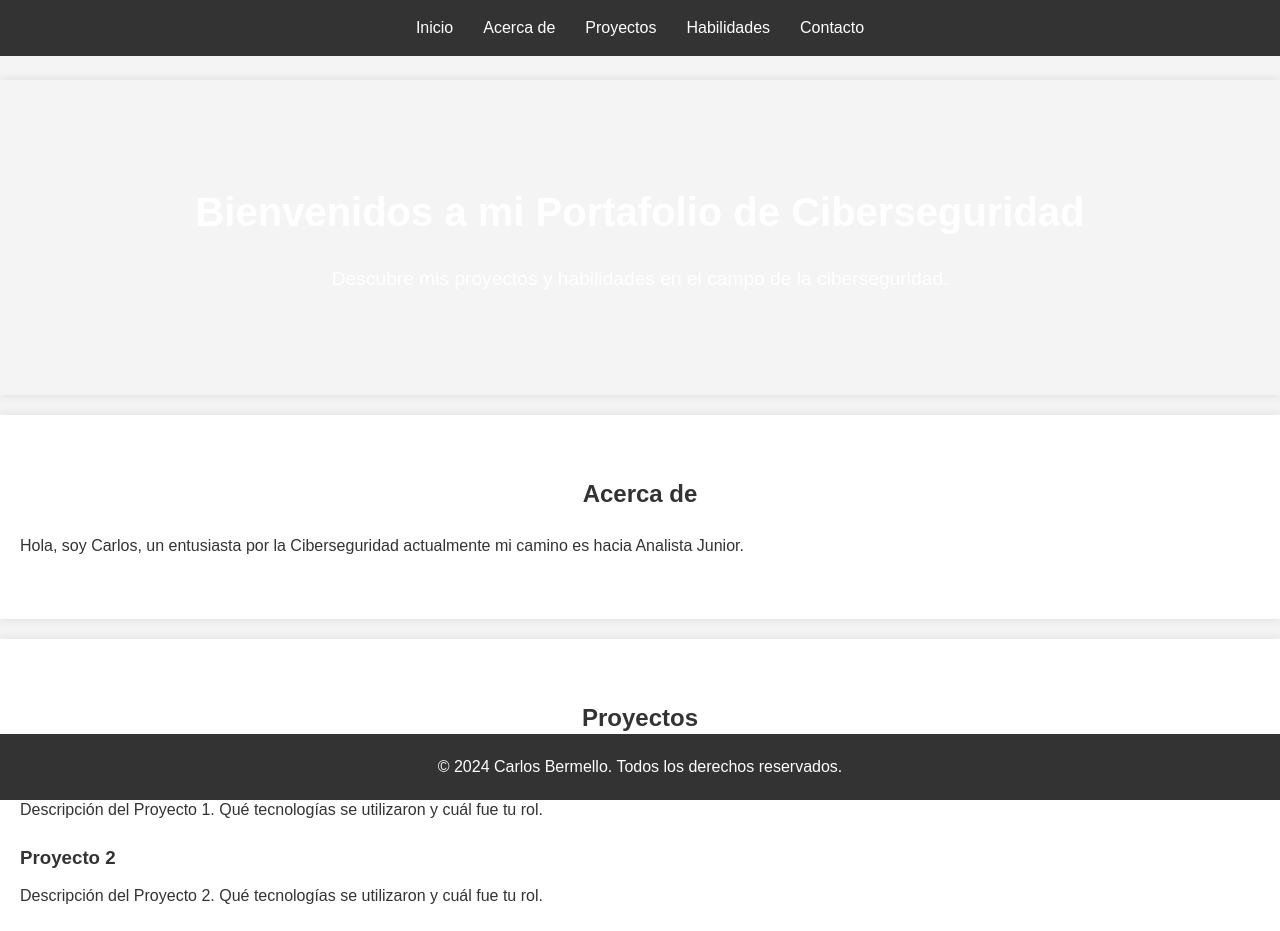
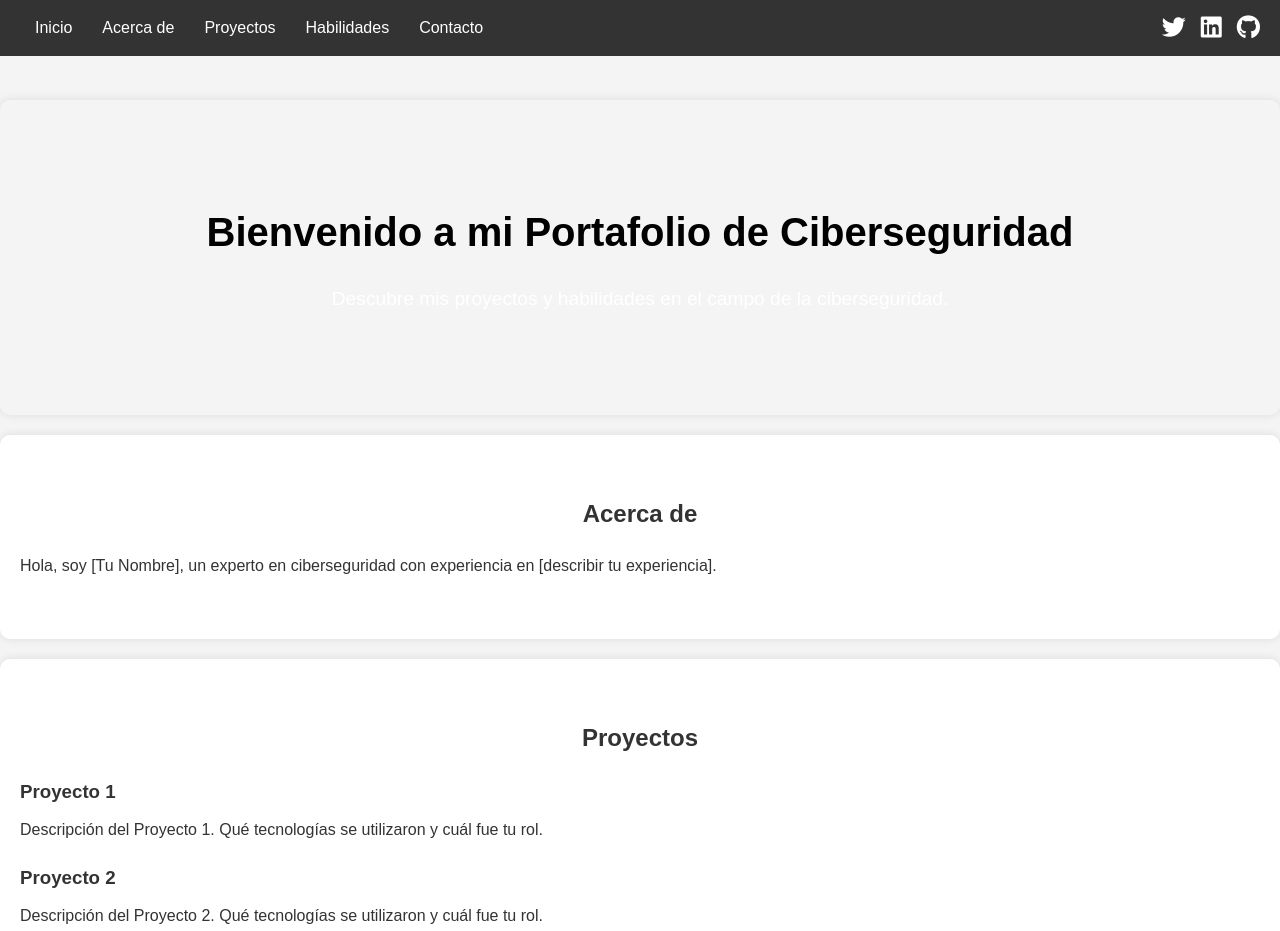
Before and after one commit to cbermell/cbermell.github.io, a plain HTML site: page index.html in a window 1280 px wide. Shown: the top 931 px of the page. Drawn offline with nearby package versions, Linux system fonts and the light colour scheme.

Commit message:
modernizacion

```diff
--- a/index.html
+++ b/index.html
@@ -5,6 +5,7 @@
     <meta name="viewport" content="width=device-width, initial-scale=1.0">
     <title>Portafolio de Ciberseguridad</title>
     <link rel="stylesheet" href="styles.css">
+    <link rel="stylesheet" href="https://cdnjs.cloudflare.com/ajax/libs/font-awesome/6.0.0-beta3/css/all.min.css">
     <link rel="stylesheet" href="https://cdnjs.cloudflare.com/ajax/libs/aos/2.3.4/aos.css">
 </head>
 <body>
@@ -18,16 +19,21 @@
                 <li><a href="#contacto">Contacto</a></li>
             </ul>
         </nav>
+        <div class="social-icons">
+            <a href="https://twitter.com" target="_blank"><i class="fab fa-twitter"></i></a>
+            <a href="https://linkedin.com" target="_blank"><i class="fab fa-linkedin"></i></a>
+            <a href="https://github.com" target="_blank"><i class="fab fa-github"></i></a>
+        </div>
     </header>
 
     <section id="inicio" data-aos="fade-up">
-        <h1>Bienvenidos a mi Portafolio de Ciberseguridad</h1>
+        <h1 class="titulo-principal">Bienvenido a mi Portafolio de Ciberseguridad</h1>
         <p>Descubre mis proyectos y habilidades en el campo de la ciberseguridad.</p>
     </section>
 
     <section id="acerca-de" data-aos="fade-right">
         <h2>Acerca de</h2>
-        <p>Hola, soy Carlos, un entusiasta por la Ciberseguridad actualmente mi camino es hacia Analista Junior.</p>
+        <p>Hola, soy [Tu Nombre], un experto en ciberseguridad con experiencia en [describir tu experiencia].</p>
     </section>
 
     <section id="proyectos" data-aos="fade-left">
@@ -70,7 +76,7 @@
     </section>
 
     <footer>
-        <p>&copy; 2024 Carlos Bermello. Todos los derechos reservados.</p>
+        <p>&copy; 2024 [Tu Nombre]. Todos los derechos reservados.</p>
     </footer>
 
     <script src="https://cdnjs.cloudflare.com/ajax/libs/aos/2.3.4/aos.js"></script>
--- a/scripts.js
+++ b/scripts.js
@@ -1,4 +1,4 @@
-document.addEventListener('DOMContentLoaded', (event) => {
+ddocument.addEventListener('DOMContentLoaded', (event) => {
     const navLinks = document.querySelectorAll('header nav ul li a');
 
     navLinks.forEach(link => {
--- a/styles.css
+++ b/styles.css
@@ -6,22 +6,26 @@
 }
 
 body {
-    font-family: Arial, sans-serif;
+    font-family: 'Arial', sans-serif;
     line-height: 1.6;
     color: #333;
     background-color: #f4f4f4;
-    padding-top: 60px; /* Espacio para el encabezado fijo */
+    padding-top: 80px; /* Espacio para el encabezado fijo */
 }
 
 /* Estilos del encabezado y la navegación */
 header {
     background: #333;
-    color: #000000;
+    color: #fff;
     position: fixed;
     width: 100%;
     top: 0;
     left: 0;
     z-index: 1000;
+    display: flex;
+    justify-content: space-between;
+    align-items: center;
+    padding: 0 20px;
 }
 
 header nav ul {
@@ -46,12 +50,29 @@ header nav ul li a:hover {
     color: #ff6347;
 }
 
+/* Estilos de los iconos sociales */
+.social-icons {
+    display: flex;
+}
+
+.social-icons a {
+    color: #fff;
+    margin-left: 15px;
+    font-size: 1.5em;
+    transition: color 0.3s ease-in-out;
+}
+
+.social-icons a:hover {
+    color: #ff6347;
+}
+
 /* Estilos de las secciones */
 section {
     padding: 60px 20px;
     margin: 20px 0;
     background: #fff;
     box-shadow: 0 0 10px rgba(0, 0, 0, 0.1);
+    border-radius: 10px;
 }
 
 section h2 {
@@ -66,6 +87,7 @@ section h2 {
     color: #fff;
     text-align: center;
     padding: 100px 20px;
+    border-radius: 10px;
 }
 
 #inicio h1 {
@@ -75,6 +97,11 @@ section h2 {
 
 #inicio p {
     font-size: 1.2em;
+}
+
+/* Estilo específico para la frase de bienvenida */
+.titulo-principal {
+    color: #000; /* Negro */
 }
 
 /* Estilos de la sección de proyectos */
@@ -155,9 +182,4 @@ footer {
     padding: 20px;
     background: #333;
     color: #fff;
-    position: fixed;
-    width: 100%;
-    bottom: 0;
 }
-
-}
```
